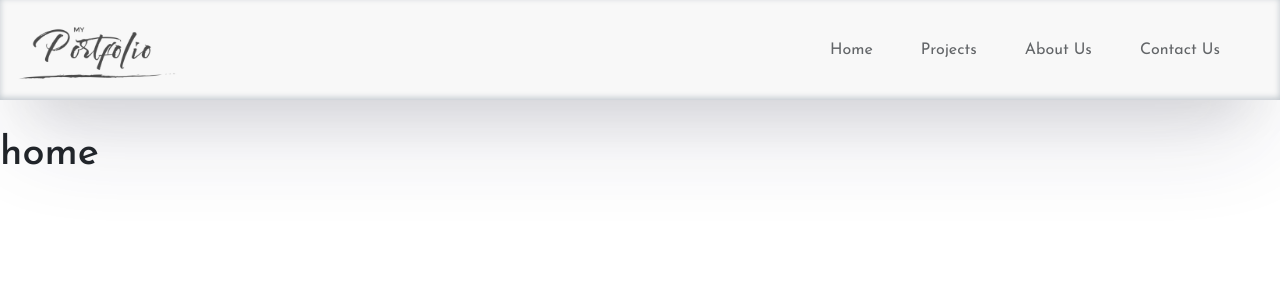
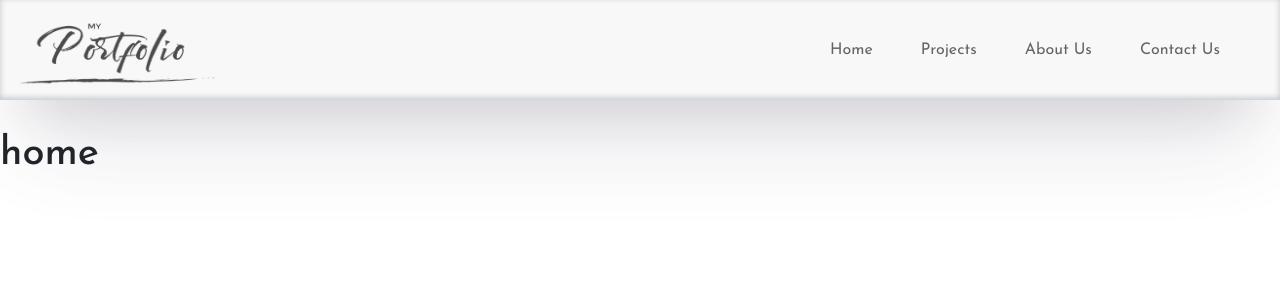
Before and after one commit to AndreaCollura/vite-boolfolio, a Vue app: page / in a window 1280 px wide. Shown: the top 300 px of the page. Built offline with nearby package versions, Linux system fonts and the light colour scheme; a web font is replaced by a local one.

Commit message:
added some more style

```diff
--- a/src/App.vue
+++ b/src/App.vue
@@ -7,9 +7,12 @@
     <router-view></router-view>
     <!-- <ProjectList /> -->
   </main>
+
+  <FooterComp />
 </template>
 
 <script>
+import FooterComp from './components/FooterComp.vue';
 import HeaderComp from './components/HeaderComp.vue';
 import LoadingComp from './components/LoadingComp.vue';
 /* import ProjectList from './pages/ProjectList.vue'; */
@@ -19,7 +22,8 @@ export default {
   components: {
     /*   */
     HeaderComp,
-    LoadingComp
+    LoadingComp,
+    FooterComp
   },
   data() {
     return {
--- /dev/null
+++ b/src/components/FooterComp.vue
@@ -0,0 +1,25 @@
+<template>
+    <div class="container-fluid">
+
+    </div>
+</template>
+
+<script>
+export default {
+    name: 'FooterComp',
+    data() {
+        return {
+
+        }
+    },
+
+
+
+}
+</script>
+
+<style lang="scss" scoped>
+.container-fluid {
+    box-shadow: rgba(0, 0, 0, 0.25) 0px 54px 55px, rgba(0, 0, 0, 0.12) 0px -12px 30px, rgba(0, 0, 0, 0.12) 0px 4px 6px, rgba(0, 0, 0, 0.17) 0px 12px 13px, rgba(0, 0, 0, 0.09) 0px -3px 5px;
+}
+</style>
--- a/src/components/HeaderComp.vue
+++ b/src/components/HeaderComp.vue
@@ -51,8 +51,8 @@ export default {
 
 
     .logo {
-        width: 160px;
-        height: 60px;
+        width: 200px;
+        height: 70px;
 
         img {
             width: 100%;
--- a/src/pages/ProjectList.vue
+++ b/src/pages/ProjectList.vue
@@ -1,7 +1,7 @@
 <template>
     <div class="container text-capitalize">
         <div class="row">
-            <div class="col-3 mt-3" v-for="(project, index) in projects" :key="project.id">
+            <div class=" col-xl-3 col-md-6 col-sm-12 mt-3" v-for="(project, index) in projects" :key="project.id">
                 <div class="card">
                     <div class="card-title text-center text-capitalize">
                         <h5 class="mt-3">{{ project.title }}</h5>
@@ -78,6 +78,11 @@ export default {
     /* box-shadow: rgb(38, 57, 77) 0px 20px 30px -10px; */
     box-shadow: rgba(0, 0, 0, 0.09) 0px 2px 1px, rgba(0, 0, 0, 0.09) 0px 4px 2px, rgba(0, 0, 0, 0.09) 0px 8px 4px, rgba(0, 0, 0, 0.09) 0px 16px 8px, rgba(0, 0, 0, 0.09) 0px 32px 16px;
 
+    &:hover {
+        scale: 1.1;
+        transition: 0.4s;
+    }
+
     .button {
         margin: 0 auto;
         width: 130px;
```
